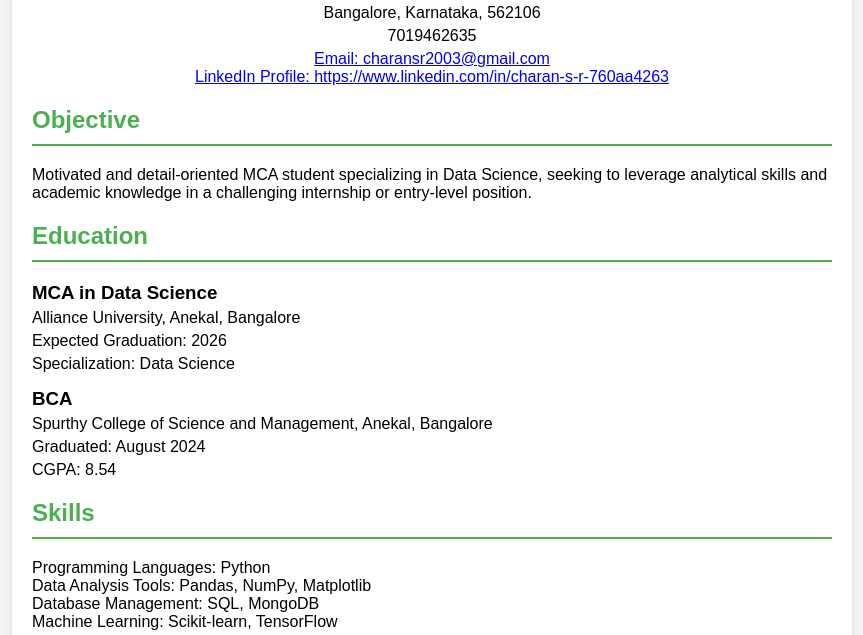
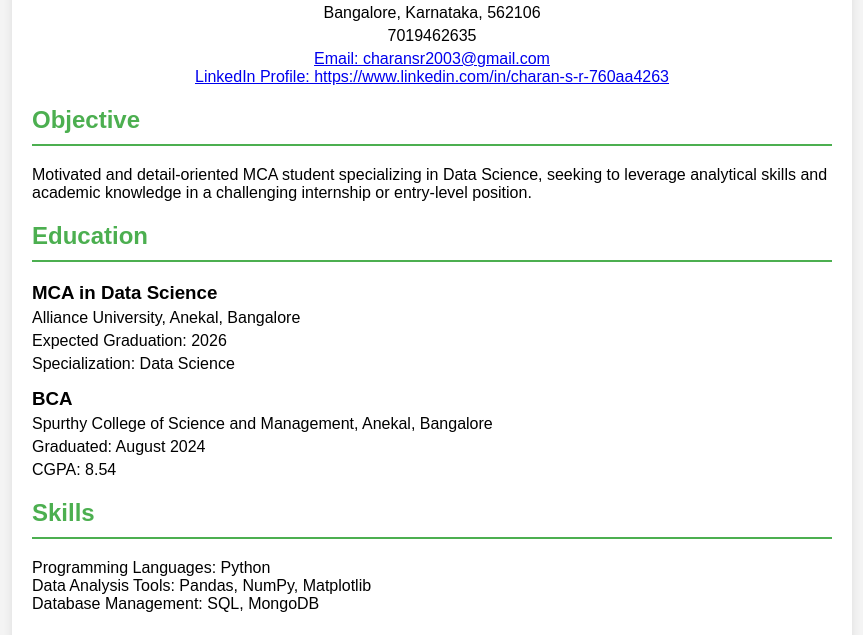
Before and after one commit to charansr18/myportfolio, a plain HTML site: page resume.html in a window 1280 px wide. Shown: the part 109-744 px from the top of the page, without its empty margins (208-1071 px from the left). Drawn offline with Linux system fonts and the light colour scheme.

Commit message:
resume.html

```diff
--- a/resume.html
+++ b/resume.html
@@ -44,7 +44,6 @@
                 <li>Programming Languages: Python</li>
                 <li>Data Analysis Tools: Pandas, NumPy, Matplotlib</li>
                 <li>Database Management: SQL, MongoDB</li>
-                <li>Machine Learning: Scikit-learn, TensorFlow</li>
             </ul>
         </section>
 
```
